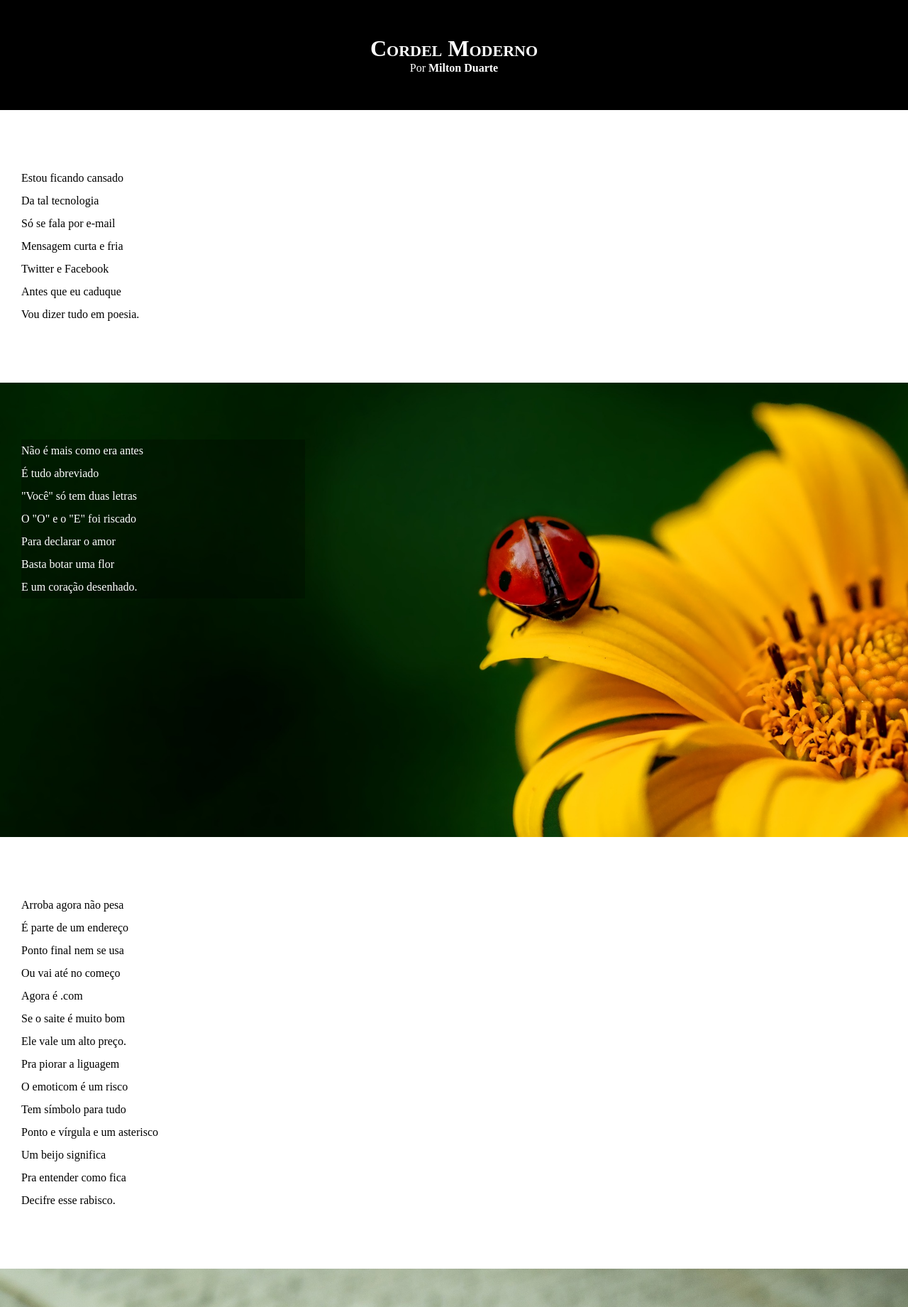
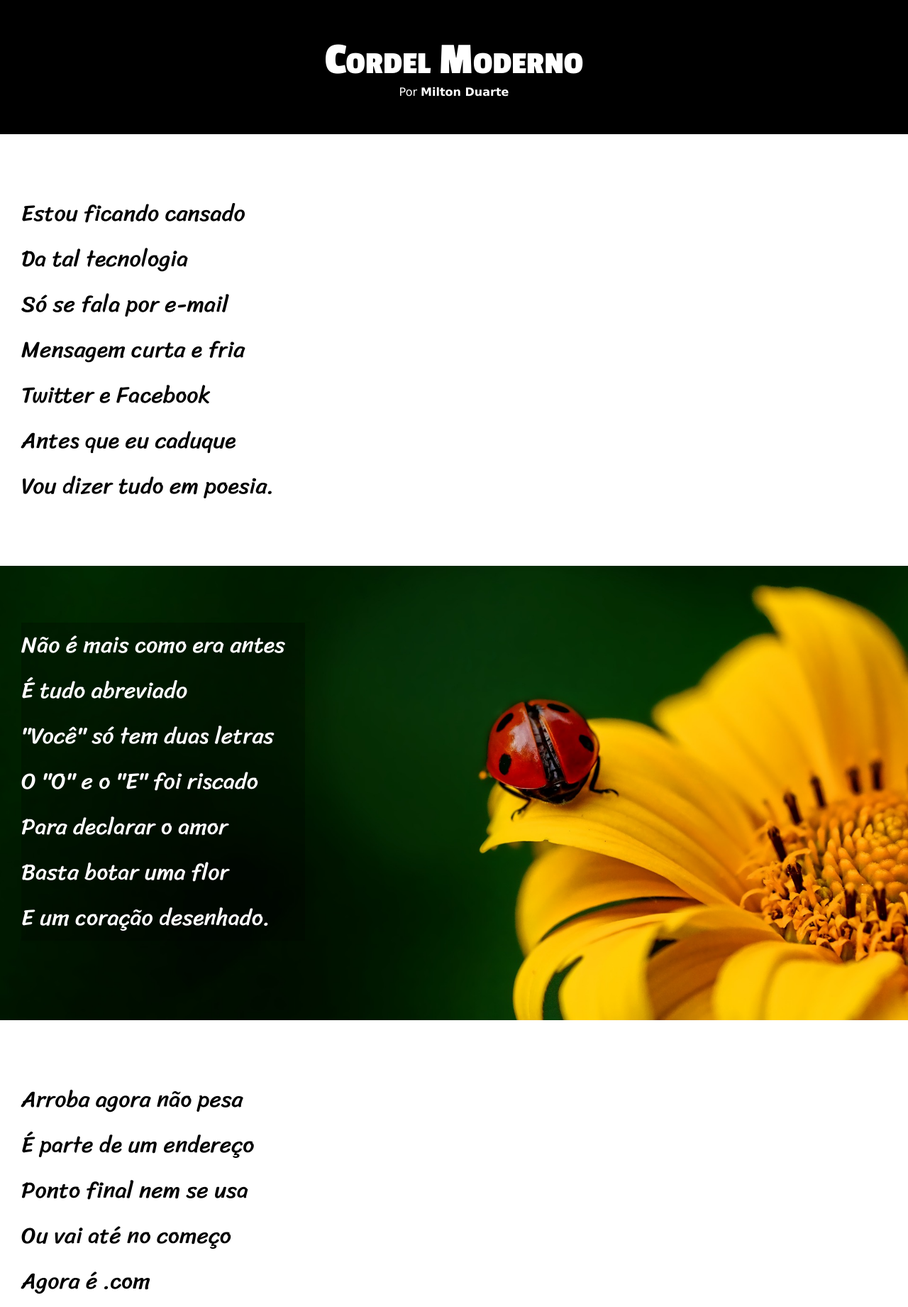
Before and after one commit to oPortela/Curso-HTML-e-CSS, a PHP site: page /teste.html in a window 1280 px wide. Shown: the top 1841 px of the page at 71% size. Run offline with PHP 8.4, Linux system fonts and the light colour scheme.

Commit message:
novas atualizações

```diff
--- a/desafios/d012/estilo/style2.css
+++ b/desafios/d012/estilo/style2.css
@@ -4,14 +4,22 @@
 
 @import url('https://fonts.googleapis.com/css2?family=Passion+One:wght@400;700;900&display=swap');
 
+:root {
+    --fonte1: Verdana, Geneva, Tahoma, sans-serif;
+    --fonte2: 'Passion One', cursive;
+    --fonte3: 'Sriracha', cursive;
+}
+
 * {
     margin: 0%;
     padding: 0%;
+    font-size: 1em;
 }
 
 html, body {
     min-height: 100vh;
     background-color: darkgray;
+    font-family: var(--fonte1);
 }
 
 header {
@@ -24,6 +32,8 @@ header > h1 {
     padding-top: 50px;
     /*text-transform: uppercase; joga tudo em letra maiuscula*/
     font-variant: small-caps;
+    font-family: var(--fonte2);
+    font-size: 4em;
 }
 
 header > p {
@@ -45,6 +55,8 @@ section {
     padding-bottom: 10vh;
     line-height: 2em;
     padding-left: 30px;
+    font-family: var(--fonte3);
+    font-size: 2em;
 }
 
 section.normal {
@@ -53,7 +65,7 @@ section.normal {
 }
 
 section.imagem{
-    background-color: rgb(73, 71, 71);
+    background-color: rgb(51, 51, 51);
     color: white;
 }
 
```
Also changed, not shown: desafios/d012/teste.html (line endings or trailing spaces).
